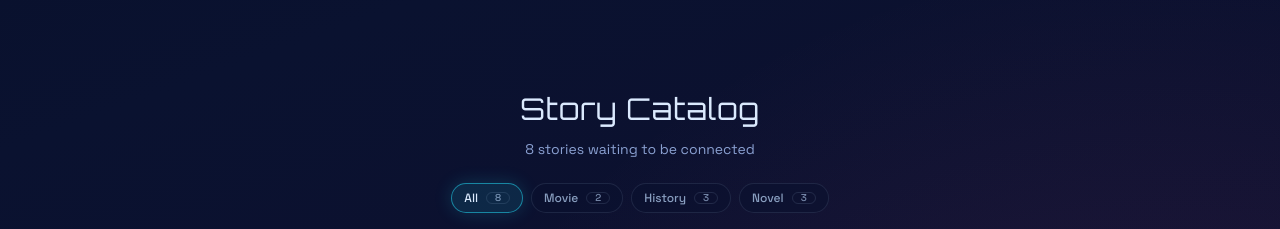
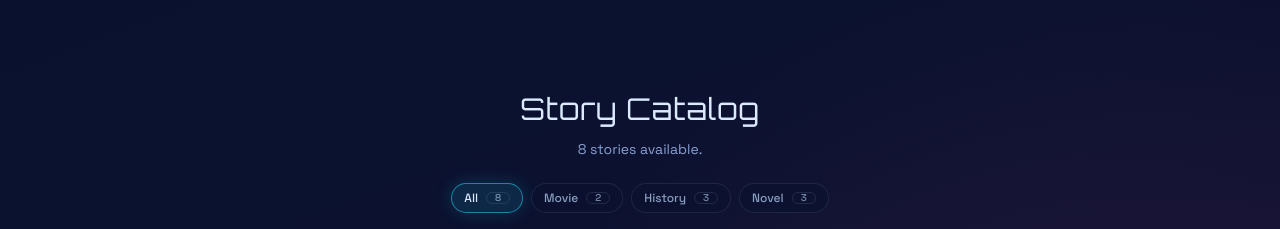
Before and after one commit to MosslandOpenDevs/StoryVerse, a Next.js app in the folder storyverse-web/: page / in a window 1280 px wide. Shown: the part 1720-1949 px from the top of the page. Built offline with nearby package versions, Linux system fonts and the light colour scheme.

Commit message:
feat: add catalog filter status feedback

```diff
--- a/storyverse-web/src/components/marketing/CatalogPreviewSection.tsx
+++ b/storyverse-web/src/components/marketing/CatalogPreviewSection.tsx
@@ -79,6 +79,18 @@ export function CatalogPreviewSection({ catalog }: CatalogPreviewSectionProps) {
     [catalog],
   );
 
+  const filterStatusText = useMemo(() => {
+    if (!hasStories) {
+      return "Story catalog is loading. stories are being prepared.";
+    }
+
+    if (activeFilter === "All") {
+      return `${catalog.length} stories available.`;
+    }
+
+    return `${filteredCatalog.length} ${activeFilter.toLowerCase()} stories available.`;
+  }, [activeFilter, catalog.length, filteredCatalog.length, hasStories]);
+
   const hasFilteredStories = filteredCatalog.length > 0;
 
   const handleFilterChange = (nextFilter: CatalogMediumFilter) => {
@@ -103,12 +115,11 @@ export function CatalogPreviewSection({ catalog }: CatalogPreviewSectionProps) {
         <h2 className="text-center font-display text-2xl tracking-wide text-cosmos-100 sm:text-3xl">
           Story Catalog
         </h2>
-        <p className="mx-auto mt-3 max-w-xl text-center text-sm text-muted">
-          {hasStories
-            ? activeFilter === "All"
-              ? `${catalog.length} stories waiting to be connected`
-              : `${filteredCatalog.length} ${activeFilter.toLowerCase()} ${filteredCatalog.length === 1 ? "story" : "stories"} ready to explore`
-            : "Catalog is being prepared. Refresh once generation completes."}
+        <p className="mx-auto mt-3 max-w-xl text-center text-sm text-muted" aria-live="polite">
+          {filterStatusText}
+        </p>
+        <p id="catalog-filter-status" className="sr-only" aria-live="polite">
+          {filterStatusText}
         </p>
 
         {hasStories ? (
```
